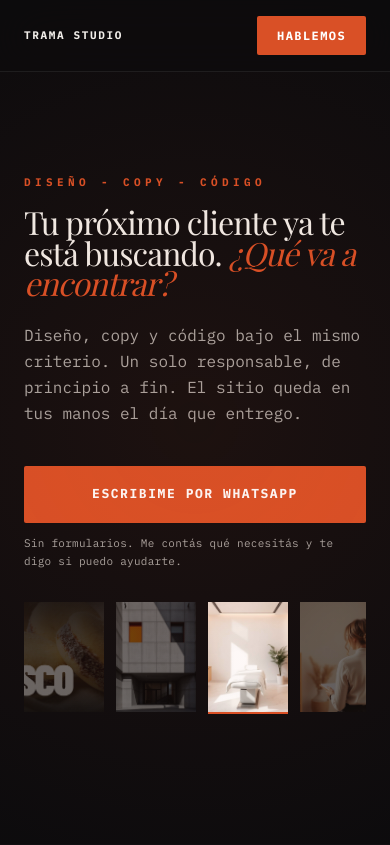
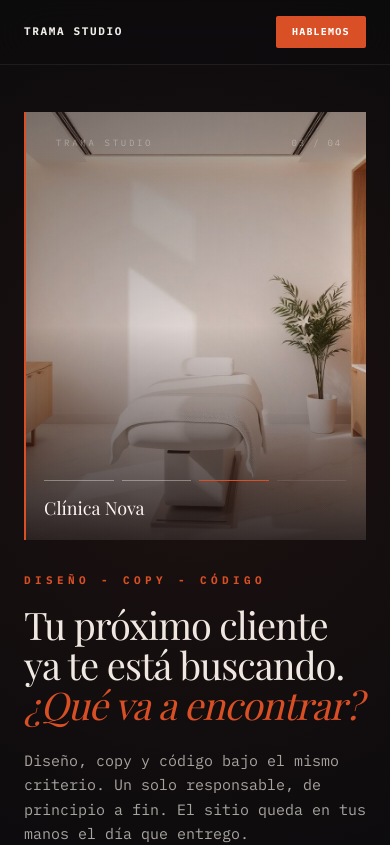
Before and after one commit to nadiaescobbb/tramastudio, a React (Vite) app: page / in a window 390 px wide. Shown: the top 845 px of the page. Built offline with nearby package versions, Linux system fonts and the light colour scheme; the HTML template or start-up script is replaced by a standard one; a web font is replaced by a local one.

Commit message:
style: improve mobile visuals

```diff
--- a/src/components/HeroCarousel.tsx
+++ b/src/components/HeroCarousel.tsx
@@ -5,8 +5,8 @@ interface Props { slides: Slide[]; active: number; setActive: (i: number) => voi
 
 export const HeroCarousel = ({ slides, active, setActive }: Props) => (
   <div
-    className="relative hidden md:block aspect-[3/4] overflow-hidden rounded-sm animate-slide-up opacity-0"
-    style={{ animationDelay: "250ms", maxHeight: "calc(100dvh - 8rem)" }}
+    className="relative mt-8 md:mt-0 aspect-[4/5] md:aspect-[3/4] overflow-hidden rounded-sm animate-slide-up opacity-0"
+    style={{ animationDelay: "250ms", maxHeight: "calc(100dvh - 10rem)" }}
   >
     {/* Images — crossfade */}
     {slides.map((slide, i) => (
@@ -34,15 +34,15 @@ export const HeroCarousel = ({ slides, active, setActive }: Props) => (
     </div>
 
     {/* Bottom: progress + label */}
-    <div className="absolute bottom-0 left-0 right-0 p-6 pl-8">
+    <div className="absolute bottom-0 left-0 right-0 p-5 md:p-8">
       {/* Progress lines */}
-      <div className="mb-5 flex gap-2">
+      <div className="mb-4 md:mb-5 flex gap-2">
         {slides.map((_, i) => (
           <button
             key={i}
             onClick={() => setActive(i)}
             className="relative h-[1px] flex-1 cursor-pointer overflow-hidden"
-            style={{ background: "rgba(255,255,255,0.12)" }}
+            style={{ background: "rgba(255,255,255,0.1)" }}
           >
             <span
               className="absolute inset-y-0 left-0 transition-all duration-300"
@@ -51,13 +51,13 @@ export const HeroCarousel = ({ slides, active, setActive }: Props) => (
                 background:
                   i === active
                     ? "hsl(var(--accent))"
-                    : "rgba(255,255,255,0.35)",
+                    : "rgba(255,255,255,0.3)",
               }}
             />
           </button>
         ))}
       </div>
-      <div className="font-heading text-2xl leading-tight text-white">
+      <div className="font-heading text-lg md:text-2xl leading-tight text-white">
         {slides[active].label}
       </div>
     </div>
--- a/src/components/Nav.tsx
+++ b/src/components/Nav.tsx
@@ -33,7 +33,7 @@ export const Nav = () => {
         >
           {isHome ? "TRAMA STUDIO" : "← VOLVER AL INICIO"}
         </Link>
-        <div className="flex items-center gap-8">
+        <div className="flex items-center gap-4 sm:gap-8">
           {isHome && (
             <>
               <a href="#trabajos" className="hidden text-xs text-muted hover:text-foreground transition-colors sm:inline-block">Trabajos</a>
@@ -43,8 +43,7 @@ export const Nav = () => {
           )}
           <a
             href={waLink("Hola, quiero contarte mi proyecto.")}
-            className="btn-primary-trama"
-            style={{ padding: "10px 20px" }}
+            className="btn-primary-trama !px-4 !py-2 !text-[10px] sm:!px-7 sm:!py-3.5 sm:!text-[12px]"
           >
             Hablemos
           </a>
--- a/src/pages/Index.tsx
+++ b/src/pages/Index.tsx
@@ -86,12 +86,12 @@ const Index = () => {
       <Nav />
 
       {/* ── HERO — split screen ───────────────────────────────────── */}
-      <section className="relative h-[100dvh] flex flex-col justify-center pt-20 pb-8 md:pt-24 md:pb-10">
+      <section className="relative min-h-[100dvh] md:h-[100dvh] flex flex-col justify-center pt-20 pb-16 md:pt-24 md:pb-10">
         <div className="container-trama w-full">
           <div className="grid gap-8 lg:gap-14 md:grid-cols-2 items-center" style={{ maxHeight: "calc(100dvh - 7rem)" }}>
 
             {/* Left: copy */}
-            <div>
+            <div className="order-2 md:order-1">
               <div
                 className="eyebrow animate-slide-down opacity-0"
                 style={{ animationDelay: "0ms" }}
@@ -99,14 +99,14 @@ const Index = () => {
                 DISEÑO - COPY - CÓDIGO
               </div>
                 <h1
-                className="font-heading mt-4 animate-slide-up opacity-0 leading-[0.95] tracking-[-0.03em]"
-                style={{ animationDelay: "150ms", fontSize: "clamp(32px, 4vw, 64px)" }}
+                className="font-heading mt-4 animate-slide-up opacity-0 leading-[1.05] tracking-tight text-[38px] md:text-6xl lg:text-7xl"
+                style={{ animationDelay: "150ms" }}
               >
                 Tu próximo cliente ya te está buscando.{" "}
                 <span className="italic text-[hsl(var(--accent))]">¿Qué va a encontrar?</span>
               </h1>
               <p
-                className="mt-6 max-w-md text-base text-muted leading-relaxed animate-slide-up opacity-0"
+                className="mt-6 max-w-md text-[15px] md:text-base text-muted leading-relaxed animate-slide-up opacity-0"
                 style={{ animationDelay: "350ms" }}
               >
                 Diseño, copy y código bajo el mismo criterio. Un solo responsable,
@@ -120,7 +120,7 @@ const Index = () => {
                 <div className="flex flex-col gap-3">
                   <a
                     href={waLink("Hola, quiero contarte mi proyecto.")}
-                    className="btn-primary-trama large"
+                    className="btn-primary-trama"
                   >
                     Escribime por WhatsApp
                   </a>
@@ -133,19 +133,16 @@ const Index = () => {
             </div>
 
             {/* Right: auto-rotating carousel */}
+            <div className="order-1 md:order-2">
               <HeroCarousel
                 slides={HERO_SLIDES}
                 active={activeSlide}
                 setActive={setActiveSlide}
               />
             </div>
+          </div>
 
-          {/* Mobile thumbnails */}
-          <HeroThumbnails
-            slides={HERO_SLIDES}
-            active={activeSlide}
-            setActive={setActiveSlide}
-          />
+
         </div>
       </section>
 
```
Lines whose indentation alone changed are shown as unchanged.
